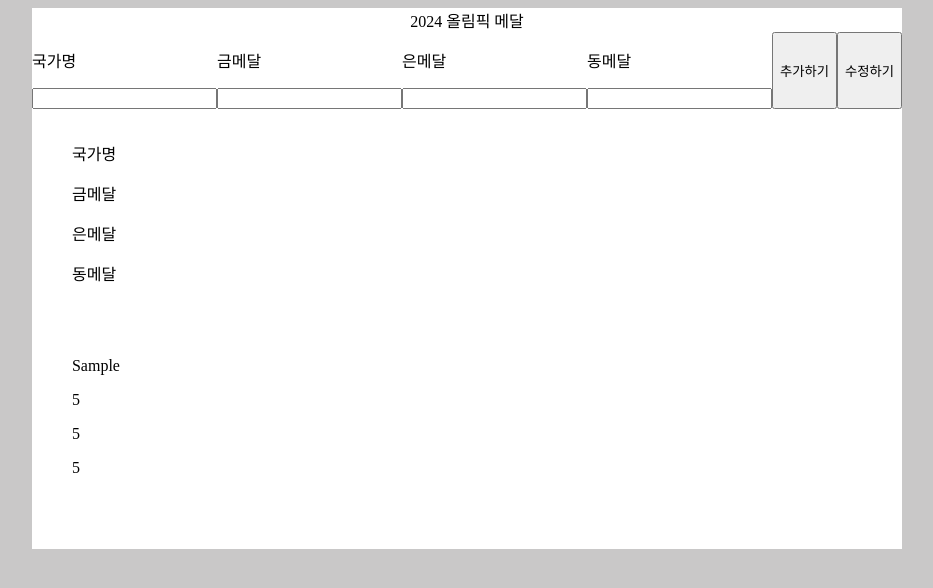
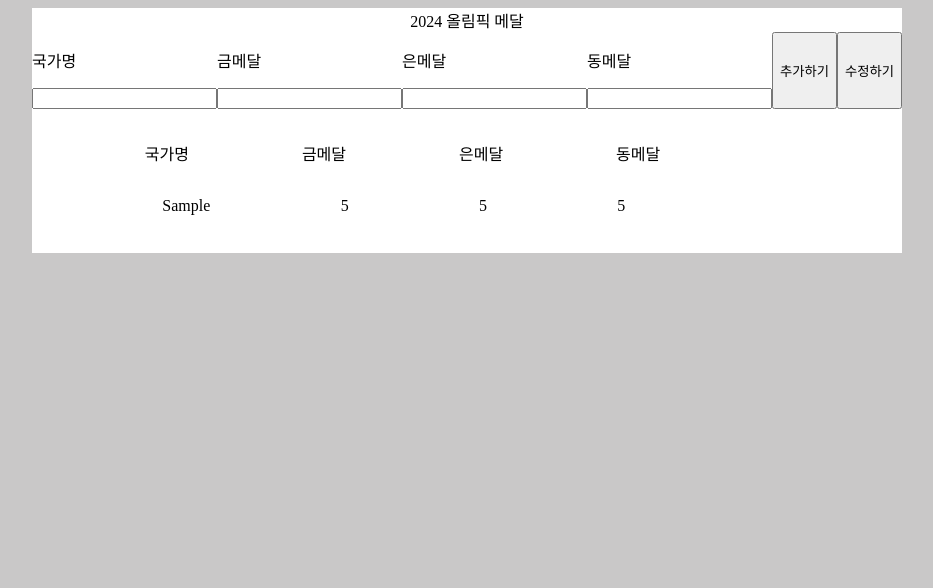
Before and after one commit to 123456466/olympic-medal-tracker, a React (Vite) app: page / in a window 1280 px wide. Both pictures are taken after typing "Sample", "5", "5", "5" into the empty fields and a click on the button "추가하기". Shown: the top 588 px of the page, without its empty margins (173-1106 px from the left). Built offline with nearby package versions, Linux system fonts and the light colour scheme.

Commit message:
update : 미완성...

```diff
--- a/src/App.css
+++ b/src/App.css
@@ -25,6 +25,13 @@ header{
 .ShowList{
     display: flex;
     flex-direction: column;
+    padding: 0px;
+}
+
+.TopList{
+    display: flex;
+    flex-direction: row;
+    justify-content: space-evenly;
 }
 
 .List{
--- a/src/App.jsx
+++ b/src/App.jsx
@@ -18,6 +18,8 @@ const App = () => {
             return alert('국가를 입력 해주세요.')
         }else if(!newGold.trim() || !newSilver.trim() || !newBronze.trim()){
             return alert('메달 수를 입력 해주세요.')
+        }else if(newGold < 0 || newSilver < 0 || newBronze < 0){
+            return alert('숫자가 너무 낮습니다!')
         }
 
         setMedals([...medals, {id: crypto.randomUUID(), country: newCountry, gold: newGold, silver: newSilver, bronze: newBronze}]);
@@ -40,10 +42,14 @@ const App = () => {
         setNewBronze(element.target.value);
     }
 
+    const amendList = (element) => {
+        element.preventDefault()
+    }
+
     return (
         <main>
             <header>2024 올림픽 메달</header>
-            <form className='AddList' onSubmit={handleSubmit}>
+            <form className='AddList'>
                 <div className='SetCountry'>
                     <p>국가명</p>
                     <input type='text' value={newCountry} onChange={countryChange}/>
@@ -60,9 +66,10 @@ const App = () => {
                     <p>동메달</p>
                     <input type='number' value={newBronze} onChange={bronzeChange}/>
                 </div>
-                <button className='CreateListButton'>추가하기</button>
-                <button className='AmendListButton'>수정하기</button>
+                <button className='CreateListButton'onClick={handleSubmit}>추가하기</button>
+                <button className='AmendListButton' onClick={amendList}>수정하기</button>
             </form>
+
             <ul className='ShowList'>
                 <div className='TopList'>
                     <p>국가명</p>
@@ -72,7 +79,7 @@ const App = () => {
                     <p>　</p>
                 </div>
                 {medals.map((medalList) => (
-                    <div key={medalList.id}>
+                    <div key={medalList.id} className='List'>
                         <p>{medalList.country}</p>
                         <p>{medalList.gold}</p>
                         <p>{medalList.silver}</p>
```
